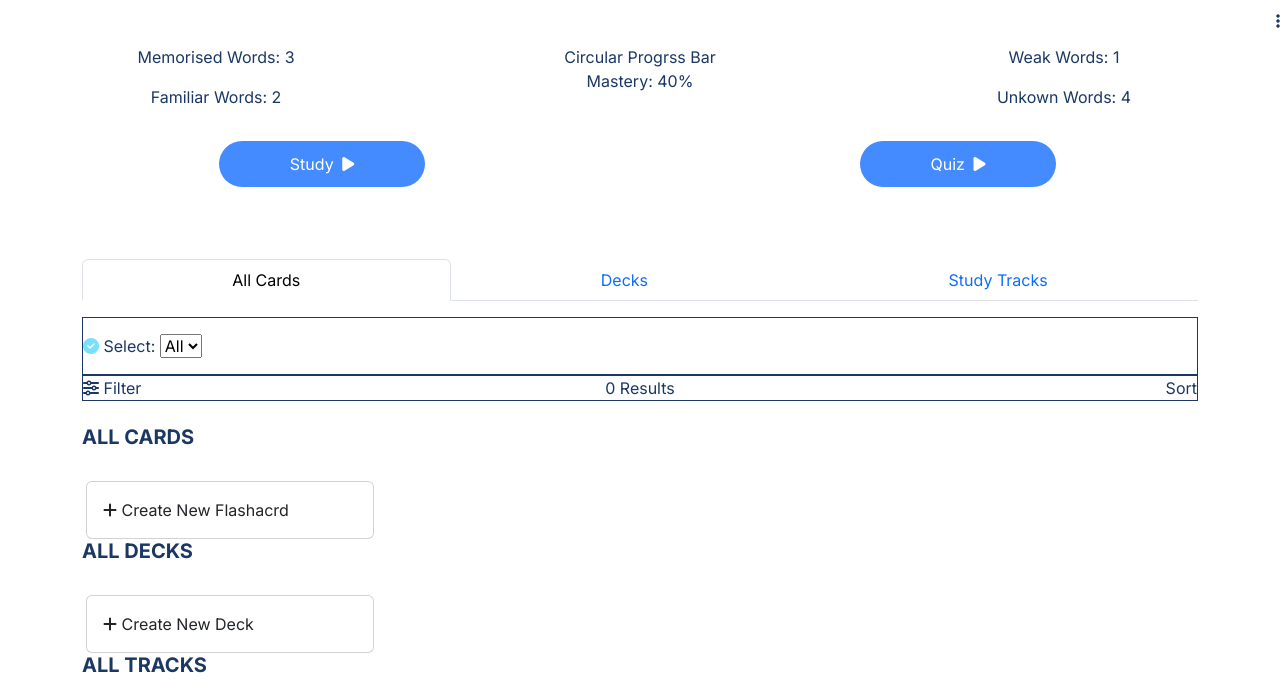
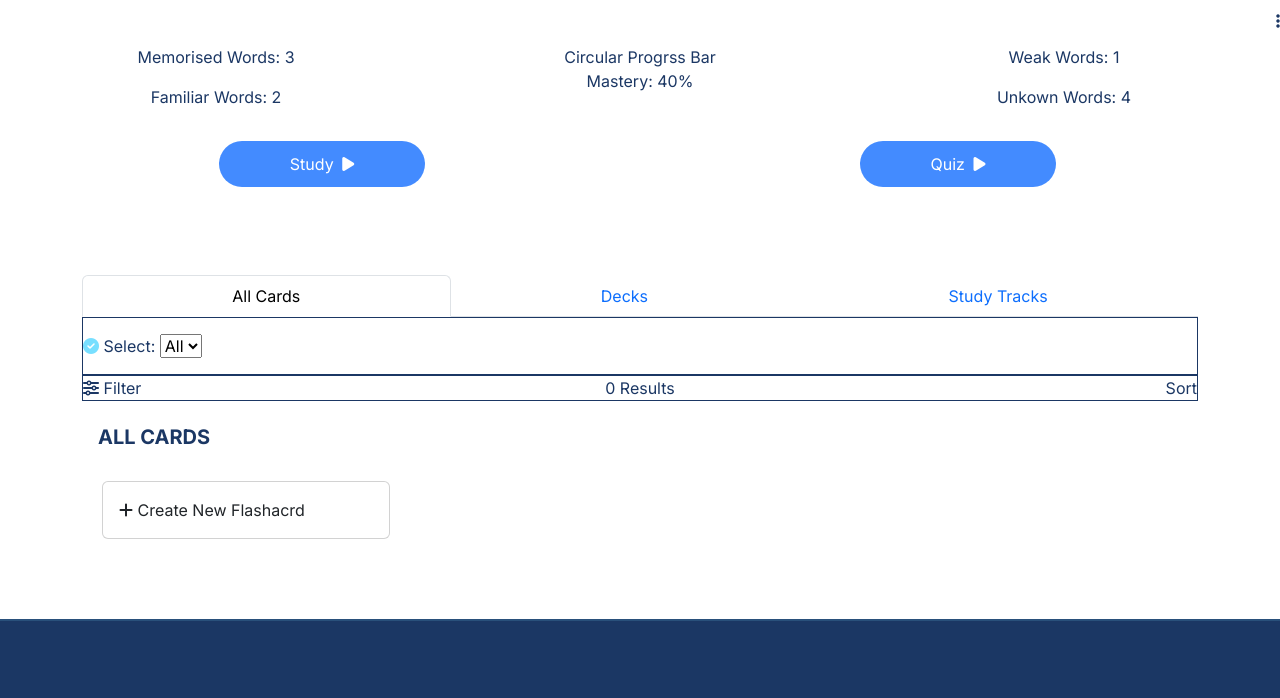
Before and after one commit to DestinyGeorge/memori-k, a plain HTML site: page library.html in a window 1280 px wide. Shown: the part 93-791 px from the top of the page. Drawn offline with nearby package versions, Linux system fonts and the light colour scheme.

Commit message:
Add working Bootstrap Tabs

```diff
--- a/library.html
+++ b/library.html
@@ -144,17 +144,16 @@
         <!-- MAIN LIBRARY CONTENT AREA -->
         <section id="library-content" class="container section">
             <!-- 3. View Mode Tab Bar -->
-            <div id="library-tabs" class="mb-3">
-                <!-- Tabs: "All Cards", "Decks", "Study Tracks" -->
-                 <ul class="nav nav-tabs nav-fill">
-                    <li class="nav-item">
-                        <a class="nav-link active" aria-current="page" href="#all-cards">All Cards</a>
+            <div id="library-tabs" class="mb-3"></div>
+                <ul class="nav nav-tabs nav-fill" id="myTab" role="tablist">
+                    <li class="nav-item" role="presentation">
+                        <button class="nav-link active" id="all-cards-tab" data-bs-toggle="tab" data-bs-target="#all-cards-tab-pane" type="button" role="tab" aria-controls="all-cards-tab-pane" aria-selected="true">All Cards</button>
                     </li>
-                    <li class="nav-item">
-                        <a class="nav-link" href="#decks">Decks</a>
+                    <li class="nav-item" role="presentation">
+                        <button class="nav-link" id="decks-tab" data-bs-toggle="tab" data-bs-target="#decks-tab-pane" type="button" role="tab" aria-controls="decks-tab-pane" aria-selected="false">Decks</button>
                     </li>
-                    <li class="nav-item">
-                        <a class="nav-link" href="#study-tracks">Study Tracks</a>
+                    <li class="nav-item" role="presentation">
+                        <button class="nav-link" id="study-tracks-tab" data-bs-toggle="tab" data-bs-target="#study-tracks-tab-pane" type="button" role="tab" aria-controls="study-tracks-tab-pane" aria-selected="false">Study Tracks</button>
                     </li>
                 </ul>
             </div>
@@ -202,10 +201,10 @@
             </div>
 
             <!-- 6. Card / Deck Grid -->
-            <div id="library-grid-container" class="mb-5">
+            <div id="library-tab-content" class="tab-content mx-3 mb-5">
 
                 <!-- TAB 1: ALL CARDS VIEW (Active by Default) -->
-                <div id="all-cards-view" class="tab-view">
+                <div id="all-cards-tab-pane" class="tab-pane fade show active" role="tabpanel" aria-labelledby="all-cards-tab" tabindex="0">
                     <div id="grid-header" class="d-flex justify-content-between align-items-center mb-5">
                         <!-- Current Group Name & Cancel Selection -->
                         <h2 id="active-group-title" class="h5 mb-0 text-uppercase fw-bold">All Cards</h2>
@@ -231,7 +230,7 @@
                 </div>
 
                 <!-- TAB 2: DECKS VIEW (Hidden initially) -->
-                <div id="decks" class="tab-view">
+                <div id="decks-tab-pane" class="tab-pane fade" role="tabpanel" aria-labelledby="decks-tab" tabindex="0">
                     <div id="grid-header" class="d-flex justify-content-between align-items-center mb-5">
                         <!-- Current Group Name & Cancel Selection -->
                         <h2 id="active-group-title" class="h5 mb-0 text-uppercase fw-bold">All Decks</h2>
@@ -257,7 +256,7 @@
                 </div>
 
                 <!-- TAB 3: STUDY TRACKS VIEW (Hidden initially) -->
-                <div id="study-tracks" class="tab-view">
+                <div id="study-tracks-tab-pane" class="tab-pane fade" role="tabpanel" aria-labelledby="study-tracks-tab" tabindex="0">
                     <div id="grid-header" class="d-flex justify-content-between align-items-center mb-5">
                         <!-- Current Group Name & Cancel Selection -->
                         <h2 id="active-group-title" class="h5 mb-0 text-uppercase fw-bold">All Tracks</h2>
```
